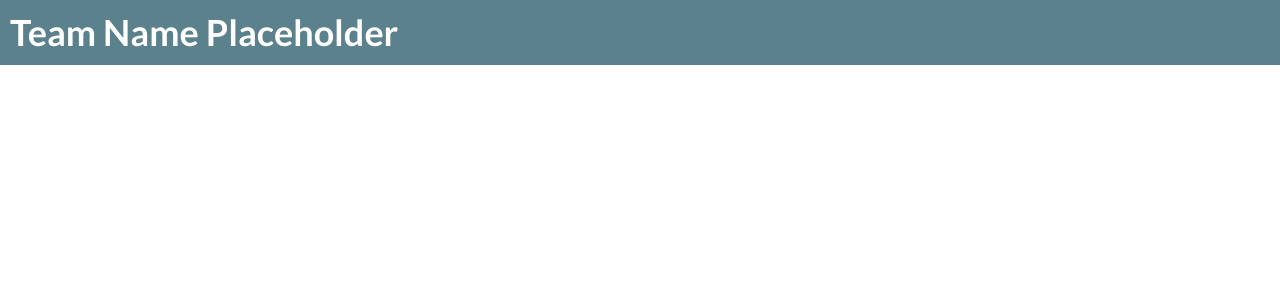
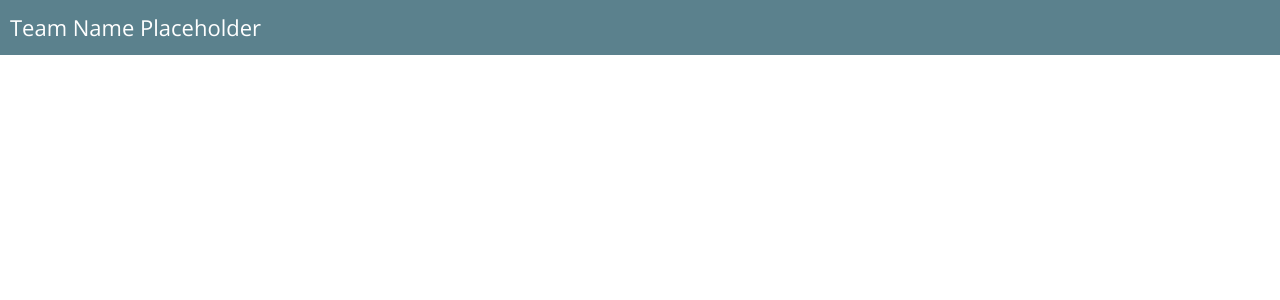
Before and after one commit to ericz3/abora, a React (Create React App) app: page / in a window 1280 px wide. Shown: the top 300 px of the page. Built offline with nearby package versions, Linux system fonts and the light colour scheme.

Commit message:
fix banner font-weight issue

```diff
--- a/src/App.css
+++ b/src/App.css
@@ -1,15 +1,11 @@
-@import url('https://fonts.googleapis.com/css?family=Lato:300,400,700');
-
+/* @import url('https://fonts.googleapis.com/css?family=Lato:300,400,700'); */
+@import url('https://fonts.googleapis.com/css?family=Open Sans:300,400,700');
 
 * {
   box-sizing: border-box;
   margin: 0;
   padding: 0;
-}
-
-a {
-  color: #333;
-  text-decoration: none;
+  font-family: 'Open Sans', sans-serif;
 }
 
 .container {
@@ -28,14 +24,3 @@ a {
 .btn:hover {
   background: #666;
 }
-
-.Header-bar{
-  font-family: 'Lato', sans-serif;
-  font-size: 18px;
-  font-weight: bold;
-  line-height: 1.8;
-  padding-left: 10px;
-  padding-right: 10px;
-  background: #5B818D;
-  color: #FFFFFF
-}
--- a/src/App.js
+++ b/src/App.js
@@ -1,8 +1,6 @@
 import React from 'react';
 import Header from './components/Header';
 import './App.css';
-
-
 
 function App() {
   return (
--- a/src/components/Header.js
+++ b/src/components/Header.js
@@ -2,10 +2,20 @@ import React from 'react';
 
 function Header(){
     return (
-        <header className="Header-bar">
-            <h1>Team Name Placeholder</h1>
+        <header style = {headerStyle}>
+            Team Name Placeholder
         </header>
     )
 }
 
+const headerStyle = {
+    fontSize: '22px',
+    fontWeight: '400',
+    lineHeight: 2.5,
+    paddingLeft: '10px',
+    paddingRight: '10px',
+    background: '#5B818D',
+    color: '#FFFFFF'
+}
+
 export default Header;
```
